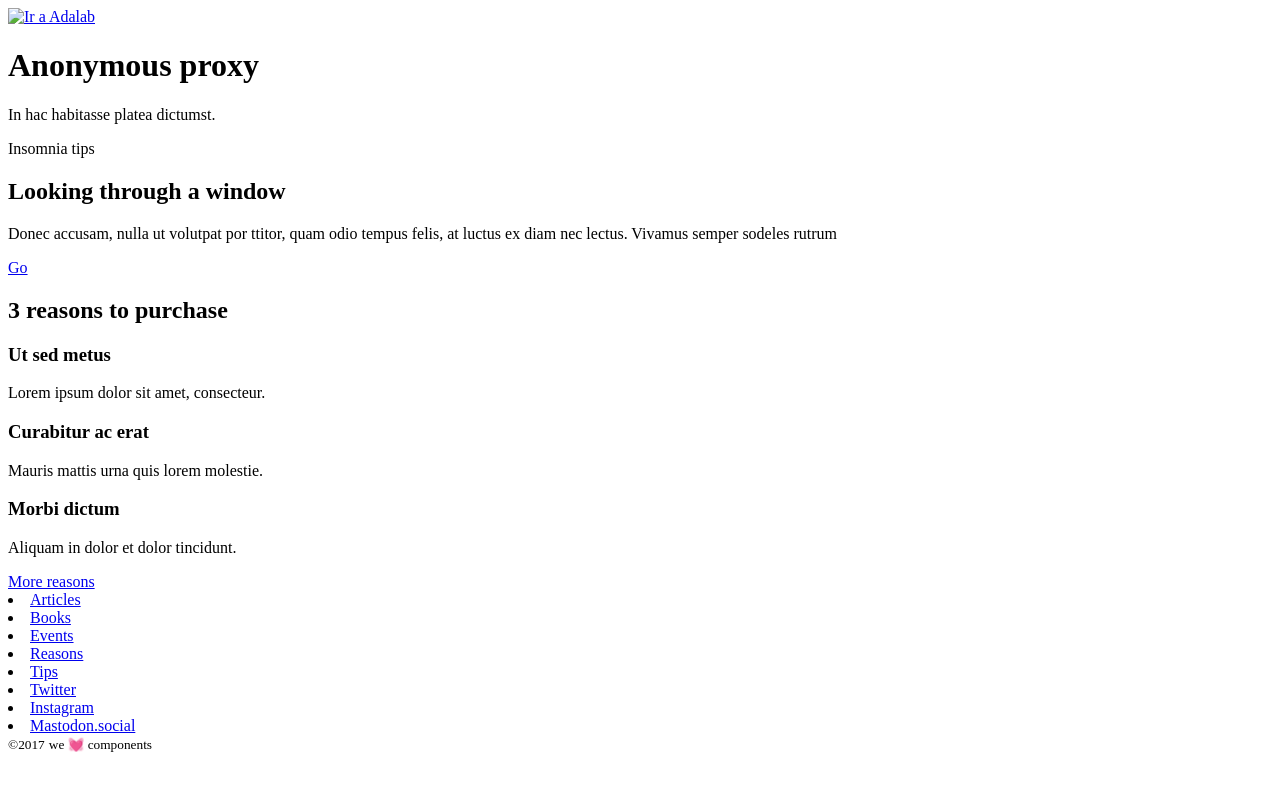
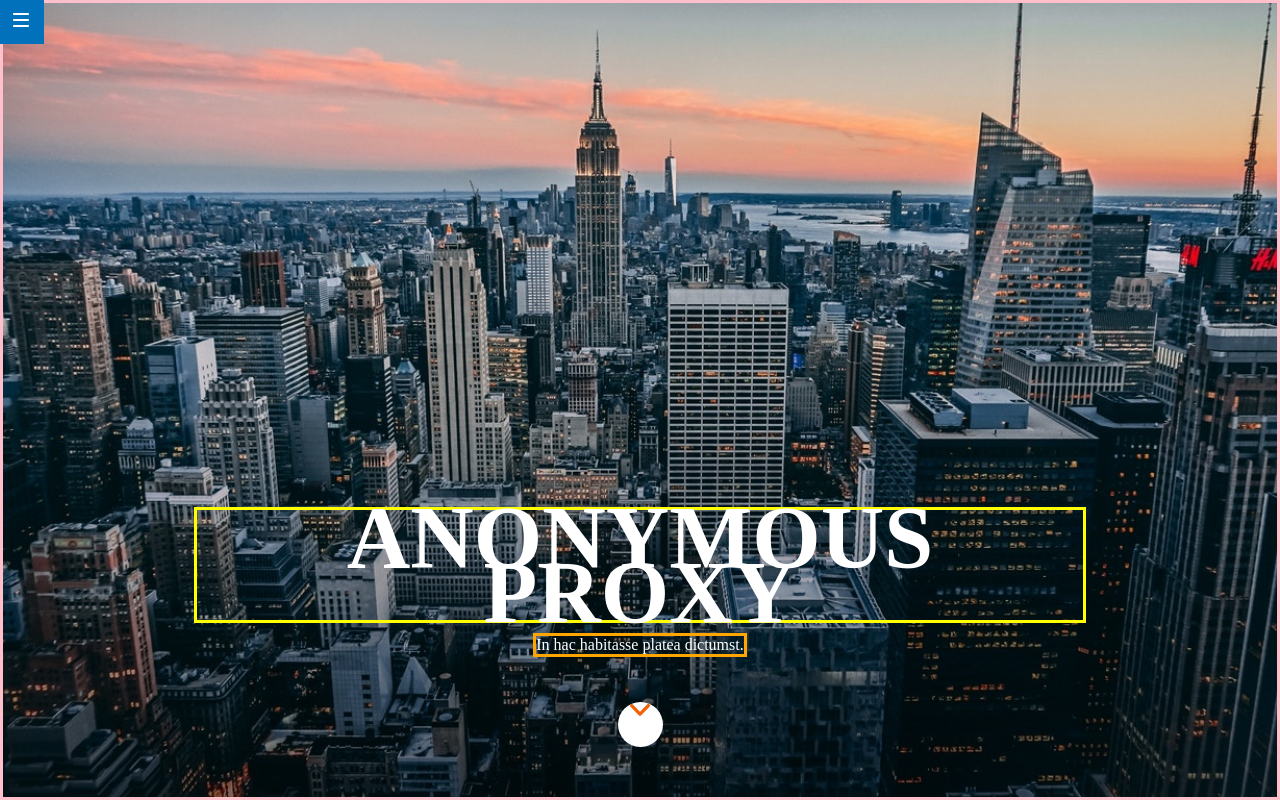
Before and after one commit to silalonso/Anonymous_Proxy_layout, a website: page _src/templates/index.html in a window 1280 px wide. Shown: the top 800 px of the page. Drawn offline with nearby package versions, Linux system fonts and the light colour scheme; files that its build step writes are made by us from their sources; files whose address does not match are found by name.

Commit message:
Add some style

```diff
--- a/_src/assets/scss/main.scss
+++ b/_src/assets/scss/main.scss
@@ -1,11 +1,89 @@
 @import "core/settings";
+@import "core/reset";
 // @import "components/page";
 // @import "components/header";
 // @import "components/links";
 // @import "components/footer";
 .hero-image {
-  height: 412px;
-  background: url(./assets/images/cover.jpg) 50% center no-repeat;
+  height: 100vh;
+  background: url(../images/cover.jpg) 100% center no-repeat;
   background-size: cover;
   width: 100%;
 }
+
+.menuburguer {
+  height: 44px;
+  width: 44px;
+  padding: 13px 13px 13px 13px;
+  box-sizing: border-box;
+  background-color: #0271bc;
+  display: block;
+  position: fixed;
+}
+
+.header {
+  height: 100%;
+  display: flex;
+  flex-direction: column;
+  justify-content: flex-end;
+  align-items: center;
+  color: white;
+  border: 3px solid pink;
+}
+
+.header__title {
+  border: 3px solid yellow;
+  margin-bottom: 10px;
+  font-family: Roboto Slab-Bold;
+  font-size: 44px;
+  line-height: 55px;
+  text-transform: uppercase;
+  font-weight: bold;
+  text-align: center;
+  width: 70%;
+  height: auto;
+}
+
+.header__text {
+  border: 3px solid orange;
+  margin-bottom: 45px;
+  font-family: Roboto-regular;
+  font-size: 16px;
+}
+
+.header__scroll {
+  margin-bottom: 50px;
+  height: 45px;
+  width: 45px;
+  border-radius: 50%;
+  padding: 0px 12px 0px 12px;
+  background-color: white;
+}
+
+.looking {
+  border: 3px solid red;
+}
+
+.reasons {
+  border: 3px solid blue;
+}
+
+.footerlinks1 {
+  border: 3px solid cyan;
+}
+
+.footerlinks2 {
+  border: 3px solid magenta;
+}
+
+.header__text {
+  border: 3px solid orange;
+  margin-bottom: 45px;
+  font-family: Roboto-regular;
+}
+
+.reasons {
+  display: grid;
+  grid-template-columns: 1fr 1fr 1fr;
+  grid-template-rows: 1fr 1fr 1fr 1fr 1fr;
+}
--- a/_src/templates/index.html
+++ b/_src/templates/index.html
@@ -1,24 +1,34 @@
 <!DOCTYPE html>
 <html lang="es">
+
 <head>
   <meta charset="UTF-8" />
   <meta name="viewport" content="width=device-width, initial-scale=1" />
   <title>Evaluación Silvia Alonso</title>
-    <link
-      href="https://fonts.googleapis.com/css?family=Roboto&display=swap"
-      rel="stylesheet"
-    />
+  <link href="https://fonts.googleapis.com/css?family=Roboto+Slab&display=swap" rel="stylesheet">
+  <!-- <link href="https://fonts.googleapis.com/css?family=Roboto&display=swap" rel="stylesheet" /> -->
   <link rel="stylesheet" href="./assets/css/main.css" />
 </head>
 
 <body>
-    <a title="Ir a Adalab" href="http://www.Adalab.com"><img src="./templates/assets/images/ico-menu" alt="Ir a Adalab" /></a>
-    <div class="hero-img">
+  <div class="menuburguer"><a title="Ir a Adalab" href="http://www.Adalab.es">
+      <img src="../assets/images/ico-menu.svg" alt="Ir a Adalab" />
+    </a>
+  </div>
+  <div class="hero-image">
     <header class="header">
+      <div class="header__title">
         <h1>Anonymous proxy</h1>
-        <p>In hac habitasse platea dictumst.</p>
+      </div>
+      <p class="header__text">In hac habitasse platea dictumst.</p>
+      <div class="header__scroll">
+        <img src="../assets/images/ico-scroll-down.svg" alt="Ir a Adalab" />
+      </div>
     </header>
   </div>
+
+
+
 
   <main>
     <section class="looking">
@@ -53,7 +63,10 @@
   </main>
 
   <footer>
-      <nav class="footerlinks1"
+    <div class="footer__arrow">
+      <img src="../assets/images/ico-arrow.svg" alt="Ir a Adalab" />
+    </div>
+    <nav class="footerlinks1">
       <ul>
         <li><a href="#">Articles</a></li>
         <li><a href="#">Books</a></li>
@@ -63,7 +76,7 @@
       </ul>
     </nav>
 
-      <nav class="footerinks2"
+    <nav class="footerlinks2">
       <ul>
         <li><a href="#">Twitter</a></li>
         <li><a href="#">Instagram</a></li>
@@ -76,4 +89,5 @@
     <small class="welove">we &#128147 components</small>
   </footer>
 </body>
+
 </html>
```
Lines whose indentation alone changed are shown as unchanged.
